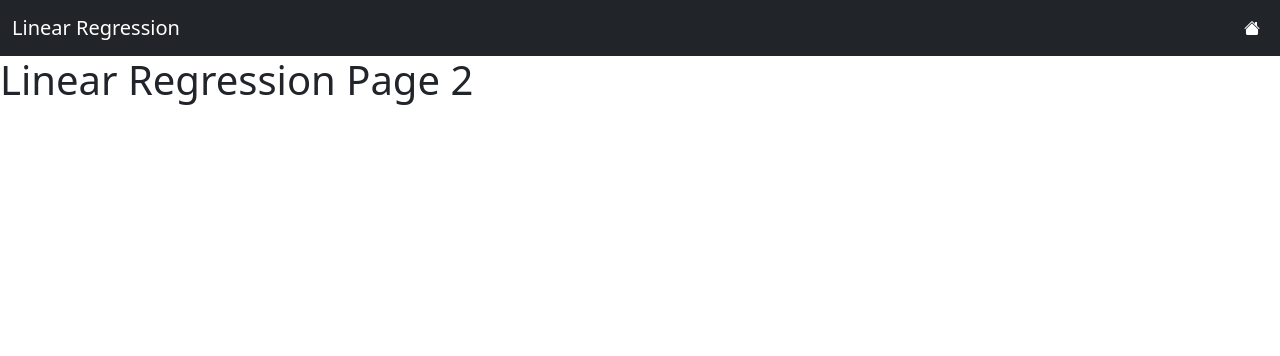
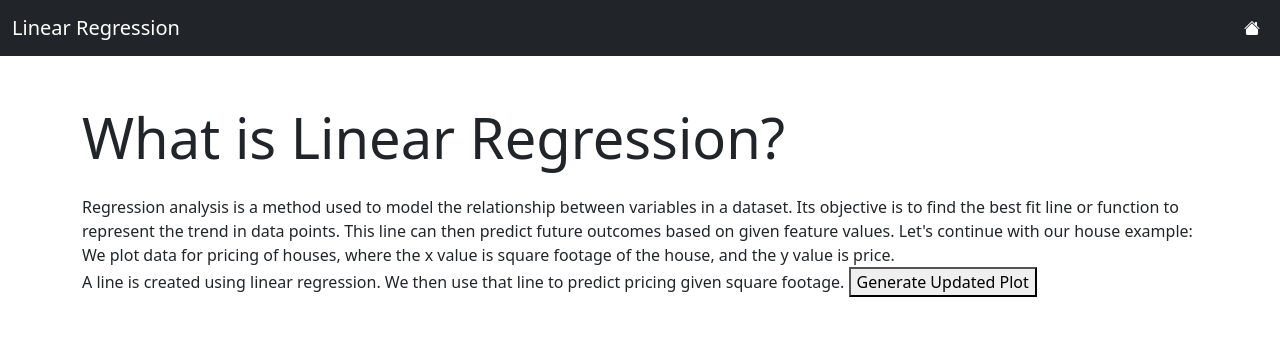
Before and after one commit to damienwin/MLbasics, a Flask app: template templates/linear_regression/page2.html in a window 1280 px wide. Shown: the top 356 px of the page. Run offline with Flask 3, Linux system fonts and the light colour scheme; the template is opened without the code that fills it, so the values that code supplies are empty; some libraries are stand-ins or nearby versions.

Commit message:
Linear Graph Page 2 Function
Added linear graph with a button that adds a new randomly generated point on the line.

```diff
--- a/app.py
+++ b/app.py
@@ -1,8 +1,6 @@
-from flask import Flask, request, send_from_directory, render_template
+from flask import Flask, request, send_from_directory, render_template, jsonify, render_template_string
 import plotly.express as px
 import numpy as np
-
-
 
 app = Flask(__name__)
 
@@ -13,9 +11,10 @@ sections = {
 def get_result():
     # make data
     x = np.linspace(0, 10, 100)
+    y = .5 * x + 2
 
     # graph lines and points on figure
-    fig = px.line(x=x, y=(0.5 * x + 2), labels={'x': 'x-axis', 'y': 'y-axis'})
+    fig = px.line(x=x, y=y, labels={'x': 'x-axis', 'y': 'y-axis'})
     fig.update_traces(showlegend=True, name ='w*x + b')
     fig.add_scatter(x=[0], y=[2], mode='markers', marker=dict(color='red', size=10), name='y-intercept (b)')
 
@@ -67,5 +66,54 @@ def linearpage():
 
     return render_template('linear_regression/page1.html', html_result=python_result, prev_page=prev_page, next_page=next_page)
 
+initial_x = np.linspace(1, 8, 16)
+initial_y = 25 * initial_x + np.random.randn(16) * 16 + 100
+
+def initial_graph():
+    fig = px.scatter(x=initial_x, y=initial_y, labels={'x': 'sq. feet in thousands', 'y': '$ price in thousands'})
+    fig.add_scatter(x=initial_x, y=(25 * initial_x + 100), mode='lines', name="Prediction Line: (y = 25x + 100)")
+
+    fig.update_layout(
+        title="Pricing vs. Square Feet of Houses",
+        template='simple_white',
+        xaxis=dict(range=[1, 8], dtick=1, showgrid=True),
+        yaxis=dict(range=[100, 300], dtick=50, showgrid=True),
+        width=700, height=400
+    )
+
+    return fig
+
+@app.route('/linear_regression/page2')
+def linearpage2():
+    res = initial_graph().to_html(full_html=False)
+
+    category = 'linear_regression'
+    page = 'page2'
+    prev_page = sections[category][sections[category].index(page) - 1] if page in sections[category] and sections[category].index(page) > 0 else None
+    next_page = sections[category][sections[category].index(page) + 1] if page in sections[category] and sections[category].index(page) < len(sections[category]) - 1 else None
+
+    return render_template('linear_regression/page2.html', initial_graph=res, prev_page=prev_page, next_page=next_page)
+
+
+@app.route('/update-plot', methods=['GET'])
+def update_plot():
+    randx = np.random.uniform(1, 8)
+    randy = 25 * randx + 100  # Use the prediction line equation
+
+    # Create or update the Plotly plot using the accumulated data
+    fig = initial_graph()
+    fig.add_scatter(
+        x=[randx],
+        y=[randy],
+        mode='markers',
+        marker=dict(color='red', size=10),
+        name=f'Predicted Data Point:<br>{int(randx*1000)} ft.<sup>2</sup><br>${int(randy) * 1000}'
+    )
+
+    # Convert the updated Plotly figure to HTML and return it to the HTML page
+    plot_html = fig.to_html(full_html=False)
+    return render_template('linear_regression/page2.html', initial_graph=plot_html, prev_page='page1', next_page='page3')
+
+
 if __name__ == '__main__':
     app.run(debug=True, port=8000)
--- a/templates/linear_regression/page2.html
+++ b/templates/linear_regression/page2.html
@@ -2,17 +2,51 @@
 {% block title %}Linear Regression Page 2{% endblock %}
 {% block navtitle %}Linear Regression{% endblock %}
 
+{% block content %}
+<div class="container mt-5">
+    <h1 class="display-4"><strong>What is Linear Regression?</strong></h1>
+    <div class="mt-4 mb-4">
+        Regression analysis is a method used to model the relationship between variables in a dataset.
+        Its objective is to find the best fit line or function to represent the trend in data points.
+        This line can then predict future outcomes based on given feature values.
 
-{% block content %}
-<h1>Linear Regression Page 2</h1>
+        Let's continue with our house example:
+        We plot data for pricing of houses, where the x value is square footage of the house, and the y value is price.
+        <div id="plot">
+            {{ initial_graph | safe }}
+        </div>
+
+        A line is created using linear regression.
+
+        We then use that line to predict pricing given square footage.
+        <button onclick="window.location.href='/update-plot'">Generate Updated Plot</button>
+    </div>
+</div>
 {% endblock %}
 
 {% block slider %}
-    {% if prev_page %}
-    <a href="/linear_regression/{{ prev_page }}">Previous</a>
-    {% endif %}
-
-    {% if next_page %}
-    <a href="/linear_regression/{{ next_page }}">Next</a>
-    {% endif %}
+<div class="row">
+    <div class="col-md-6 text-start">
+        {% if prev_page %}
+        <a href="/linear_regression/{{ prev_page }}" class="btn btn-outline-info ms-2">
+            <strong>
+                <h4 class="mt-1">
+                    <i class="bi bi-caret-left"></i> Prev
+                </h4>
+            </strong>
+        </a>
+        {% endif %}
+    </div>
+    <div class="col-md-6 text-end">
+        {% if next_page %}
+        <a href="/linear_regression/{{ next_page }}" class="btn btn-outline-info me-2">
+            <strong>
+                <h4 class="mt-1">
+                    Next <i class="bi bi-caret-right"></i>
+                </h4>
+            </strong>
+        </a>
+        {% endif %}
+    </div>
+</div>
 {% endblock %}
--- a/templates/slideindex.html
+++ b/templates/slideindex.html
@@ -12,6 +12,7 @@
     >
     <link href="https://cdn.jsdelivr.net/npm/bootstrap-icons/font/bootstrap-icons.css" rel="stylesheet">
     <link rel="stylesheet" href="styles.css">
+    <script src="https://cdn.plot.ly/plotly-latest.min.js"></script>
   </head>
   <body>
     <nav class="navbar navbar-expand-lg bg-dark">
```
Also changed, not shown: templates/linear_regression/page1.html (+24 -7 lines), templates/linear_regression/page3.html (+25 -12 lines).
